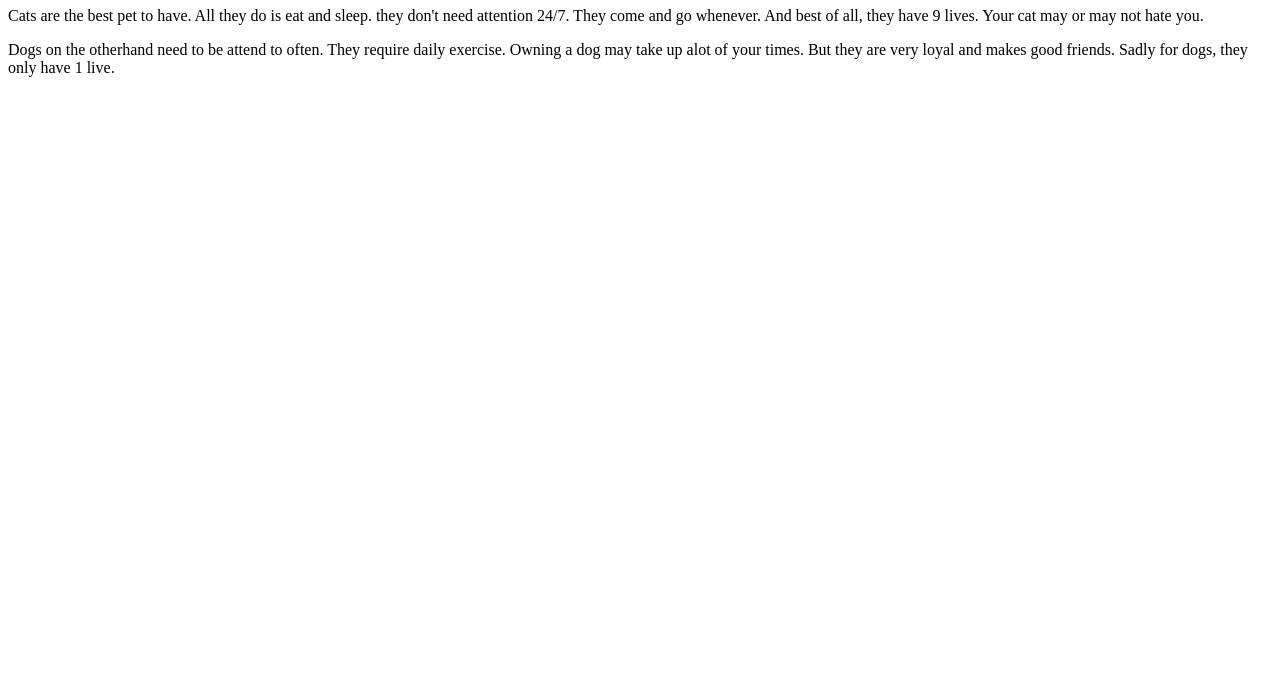
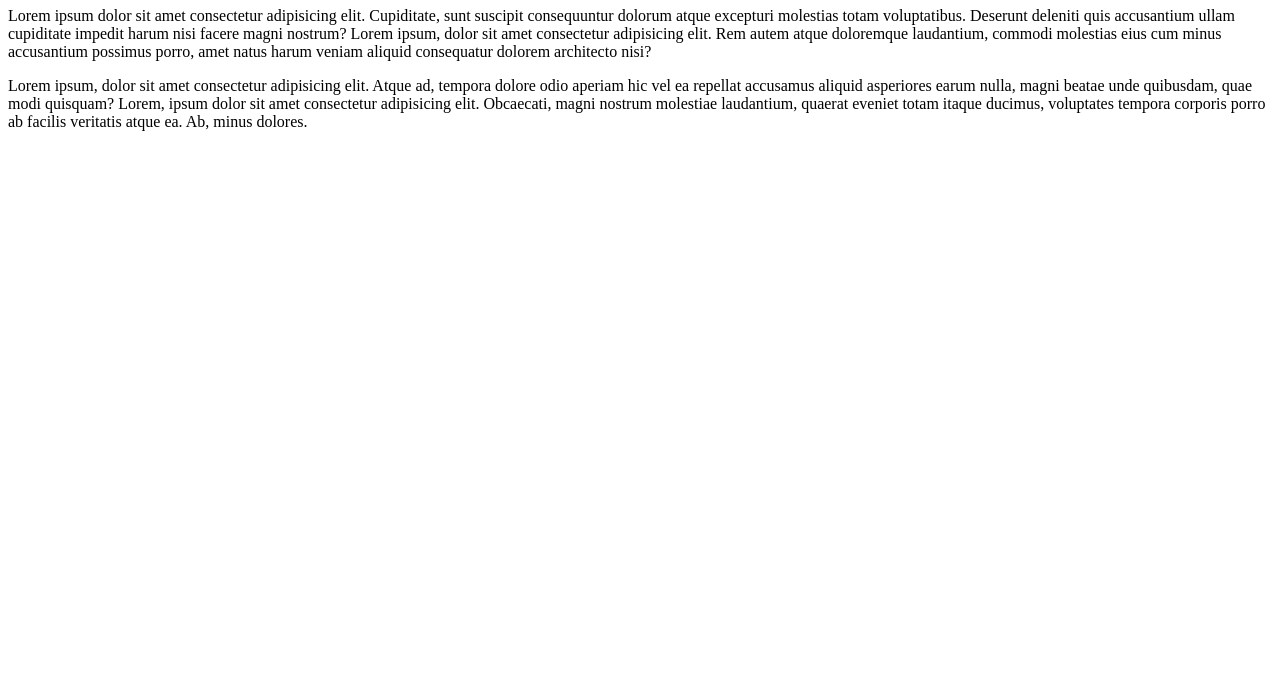
Before and after one commit to Mwah04/Foundations-Web-Development, a plain HTML site: page homework5/idex.html in a window 1280 px wide. Shown: the part 119-800 px from the top of the page. Drawn offline with Linux system fonts and the light colour scheme.

Commit message:
homework

```diff
--- a/codechallege5/css/standard.css
+++ b/codechallege5/css/standard.css
@@ -11,17 +11,17 @@ footer a {
     padding: 10px;
     color: black;
 }
-ul li {
+nav ul li {
     display: inline;
 }
 header nav a {
     color: black;
     padding: 10px;
 }
-header nav {
+header nav{
     background-color: pink;
     display: flex;
-    justify-content: center;
+    justify-content: space-around;
 }
 @media screen and (max-width: 600px) {
     .images {
--- a/homework5/idex.html
+++ b/homework5/idex.html
@@ -16,13 +16,11 @@
     </nav>
     <div>
         <h1>Test</h1>
-        <p>Cats are the best pet to have. All they do is eat and sleep.
-        they don't need attention 24/7. They come and go whenever.
-        And best of all, they have 9 lives. Your cat may or may not hate you.
+        <p>Lorem ipsum dolor sit amet consectetur adipisicing elit. Cupiditate, sunt suscipit consequuntur dolorum atque excepturi molestias totam voluptatibus. Deserunt deleniti quis accusantium ullam cupiditate impedit harum nisi facere magni nostrum?
+        Lorem ipsum, dolor sit amet consectetur adipisicing elit. Rem autem atque doloremque laudantium, commodi molestias eius cum minus accusantium possimus porro, amet natus harum veniam aliquid consequatur dolorem architecto nisi?
         </p>
-        <p>Dogs on the otherhand need to be attend to often. They require daily exercise.
-        Owning a dog may take up alot of your times. But they are very loyal and makes good friends.
-        Sadly for dogs, they only have 1 live.
+        <p>Lorem ipsum, dolor sit amet consectetur adipisicing elit. Atque ad, tempora dolore odio aperiam hic vel ea repellat accusamus aliquid asperiores earum nulla, magni beatae unde quibusdam, quae modi quisquam?
+        Lorem, ipsum dolor sit amet consectetur adipisicing elit. Obcaecati, magni nostrum molestiae laudantium, quaerat eveniet totam itaque ducimus, voluptates tempora corporis porro ab facilis veritatis atque ea. Ab, minus dolores.
         </p>
     </div>
 </body>
```
